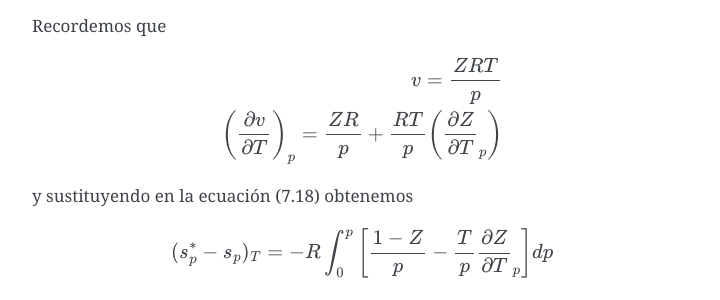
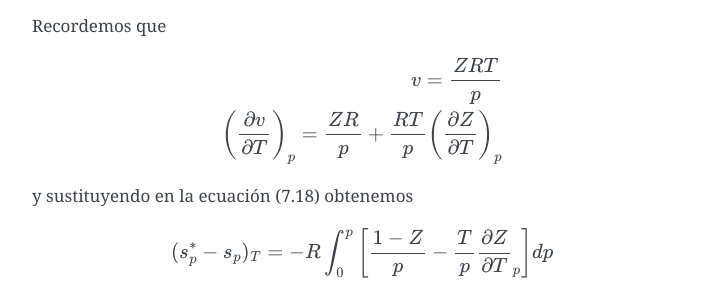
Before and after one commit to mantielero/termodinamica, a Sphinx documentation site: the page built from source/homogeneos_gases.rst, in a window 1280 px wide and 900 px high, scrolled down 14487 px. Shown: the part 202-502 px from the top of the window, without its empty margins (388-1108 px from the left). Built offline with Sphinx 7.4.7, drawn with Linux system fonts in a browser that asks for light colours; pages that are not in the unit, such as notebooks, are missing from menus.

```diff
--- a/source/homogeneos_gases.rst
+++ b/source/homogeneos_gases.rst
@@ -407,7 +407,7 @@ Recordemos que
 .. math::
 
    v = \frac{ZRT}{p} \\
-    \left( \frac{\partial v}{\partial T} \right)_p = \frac{ZR}{p}+\frac{RT}{p} \left( \frac{\partial Z}{\partial T}_p \right)
+    \left( \frac{\partial v}{\partial T} \right)_p = \frac{ZR}{p}+\frac{RT}{p} \left( \frac{\partial Z}{\partial T} \right)_p
 
 y sustituyendo en la ecuación (7.18) obtenemos
 
```
